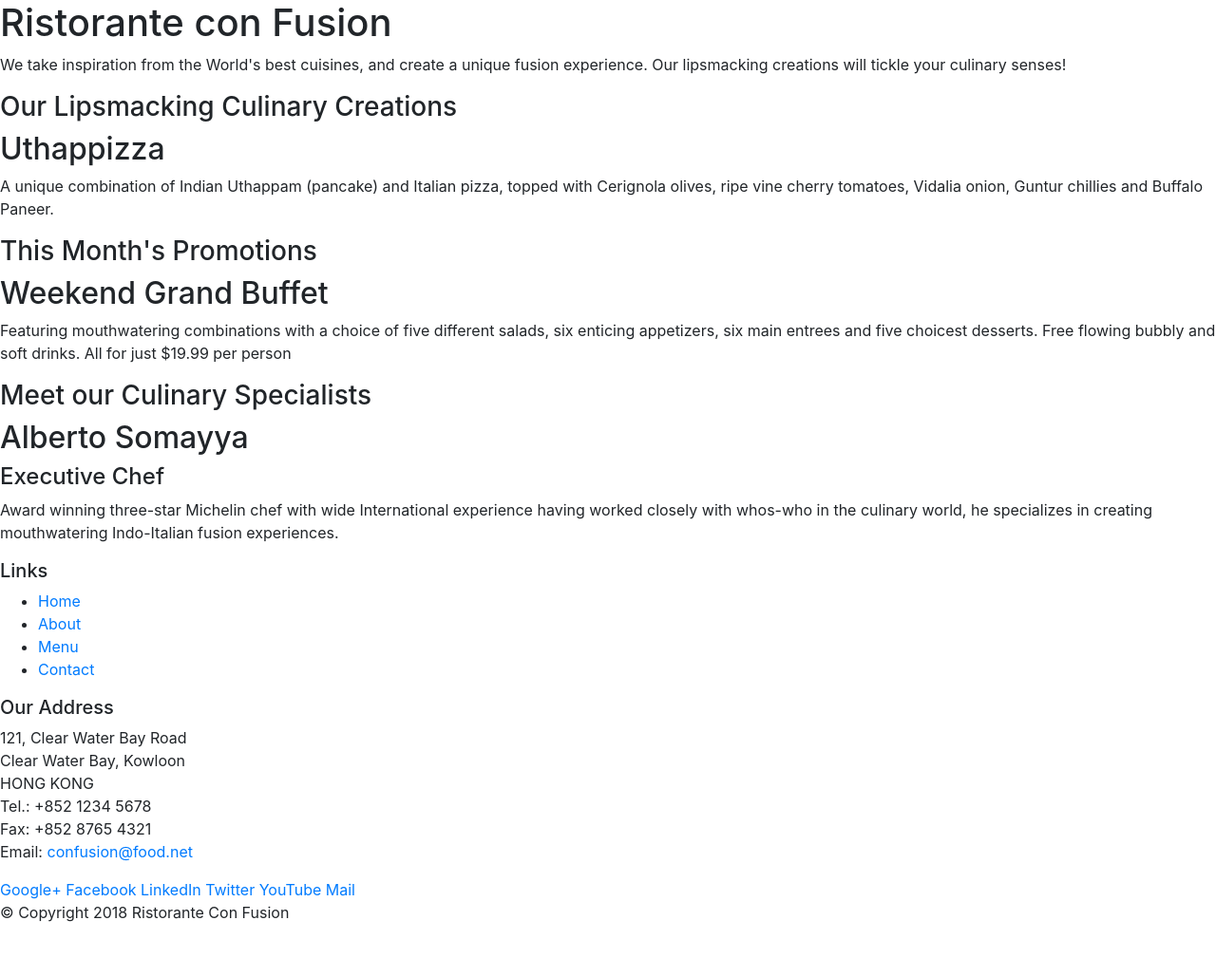
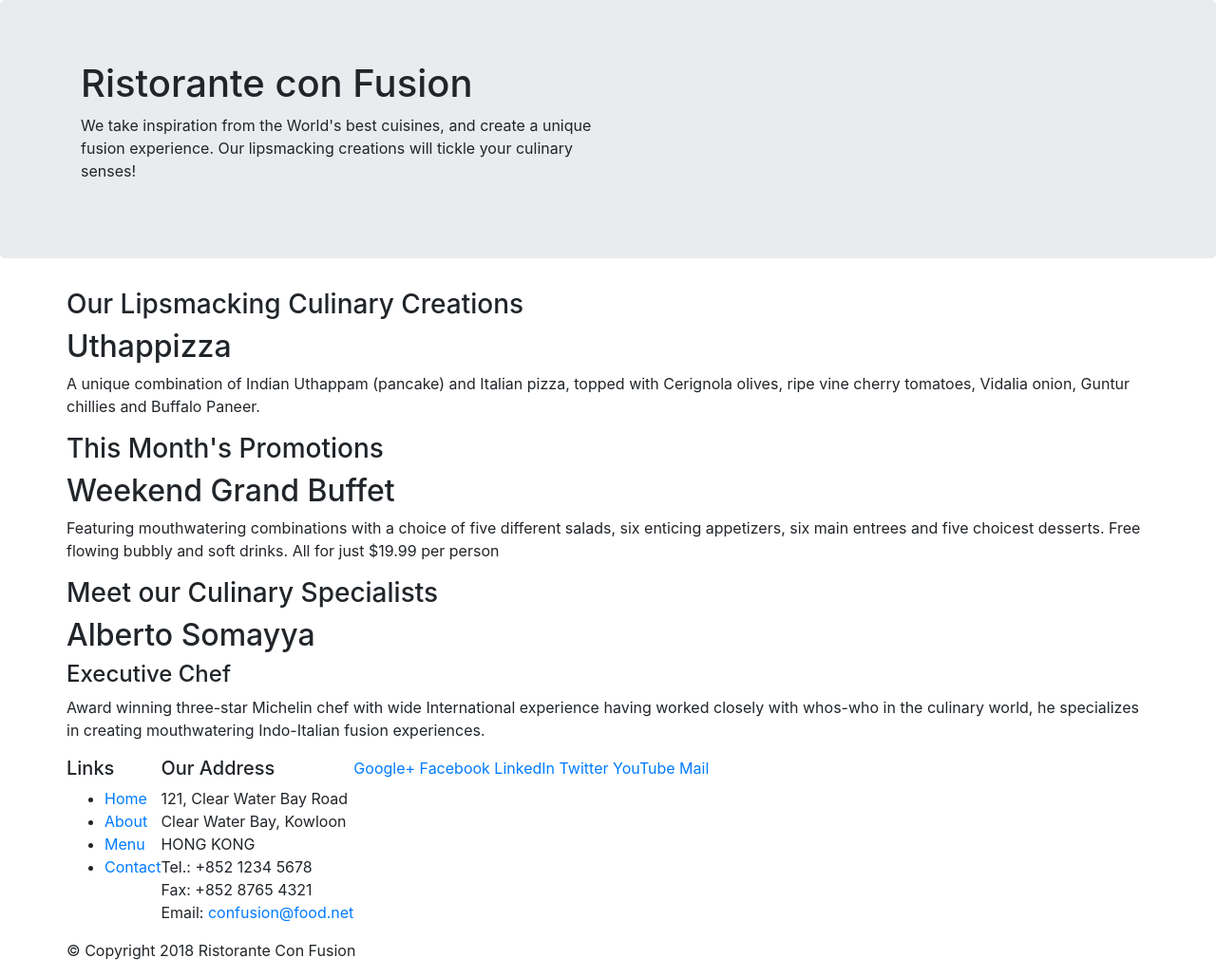
Before and after one commit to Benkalio/bootstrap4, a website: page index.html in a window 1280 px wide. Shown: the whole page at 95% size. Before the commit the page ends 989 px from the top, so only its background shows below. Drawn offline with nearby package versions, Linux system fonts and the light colour scheme.

Commit message:
third commit using bbootstrap grid systems

```diff
--- a/index.html
+++ b/index.html
@@ -15,21 +15,21 @@
 
 <body>
 
-    <header>
-        <div>
-            <div>
-                <div>
+    <header class="jumbotron">
+        <div class="container">
+            <div class="row">
+                <div class="col-12 col-sm-6">
                     <h1>Ristorante con Fusion</h1>
                     <p>We take inspiration from the World's best cuisines, and create a unique fusion experience. Our lipsmacking creations will tickle your culinary senses!</p>
                 </div>
-                <div>
+                <div class="col-12 col-sm">
                 </div>
             </div>
         </div>
     </header>
 
-    <div>
-        <div>
+    <div class="container">
+        <div class="row">
             <div>
                 <h3>Our Lipsmacking Culinary Creations</h3>
             </div>
@@ -40,7 +40,7 @@
         </div>
 
 
-        <div>
+        <div class="row">
             <div>
                 <h3>This Month's Promotions</h3>
             </div>
@@ -50,7 +50,7 @@
             </div>
         </div>
 
-        <div>
+        <div class="row">
             <div>
                 <h3>Meet our Culinary Specialists</h3>
             </div>
@@ -62,9 +62,9 @@
         </div>
     </div>
 
-    <footer>
-        <div>
-            <div>
+    <footer >
+        <div class="container">
+            <div class="row">
                 <div>
                     <h5>Links</h5>
                     <ul>
@@ -96,7 +96,7 @@
                     </div>
                 </div>
            </div>
-           <div>
+           <div class="row">
                 <div>
                     <p>© Copyright 2018 Ristorante Con Fusion</p>
                 </div>
```
